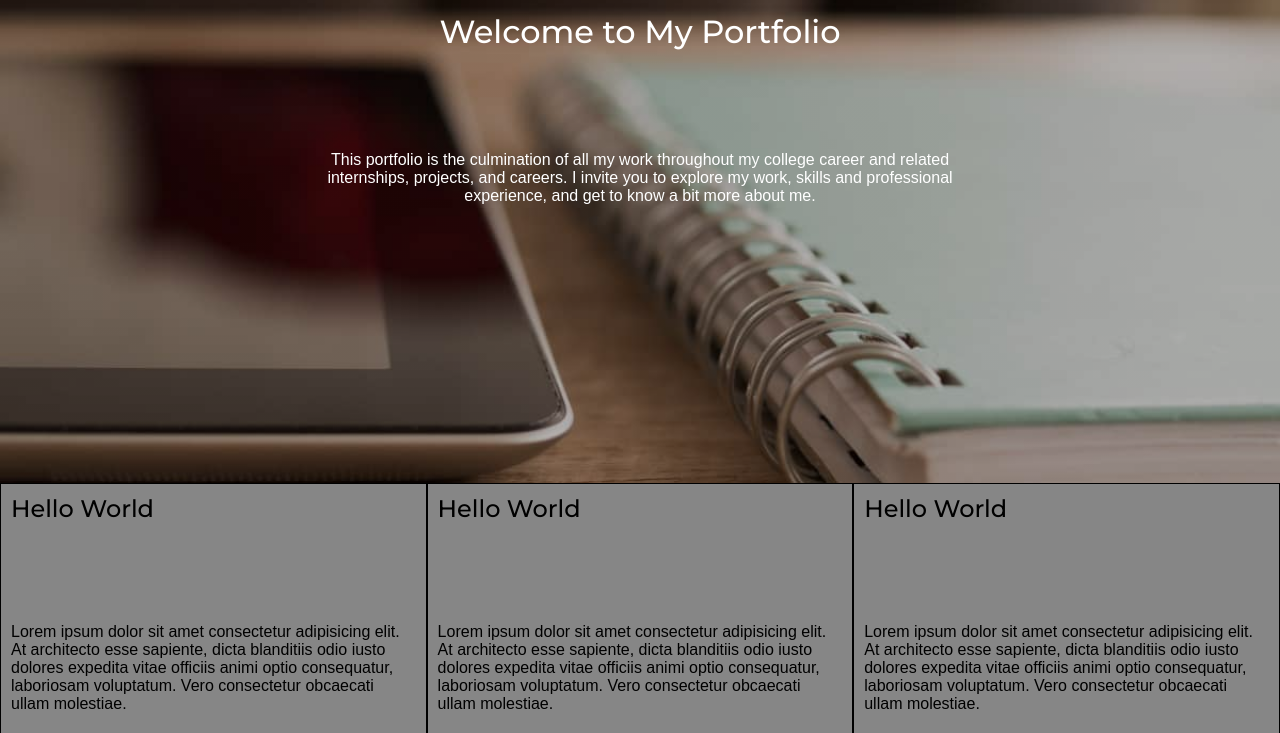
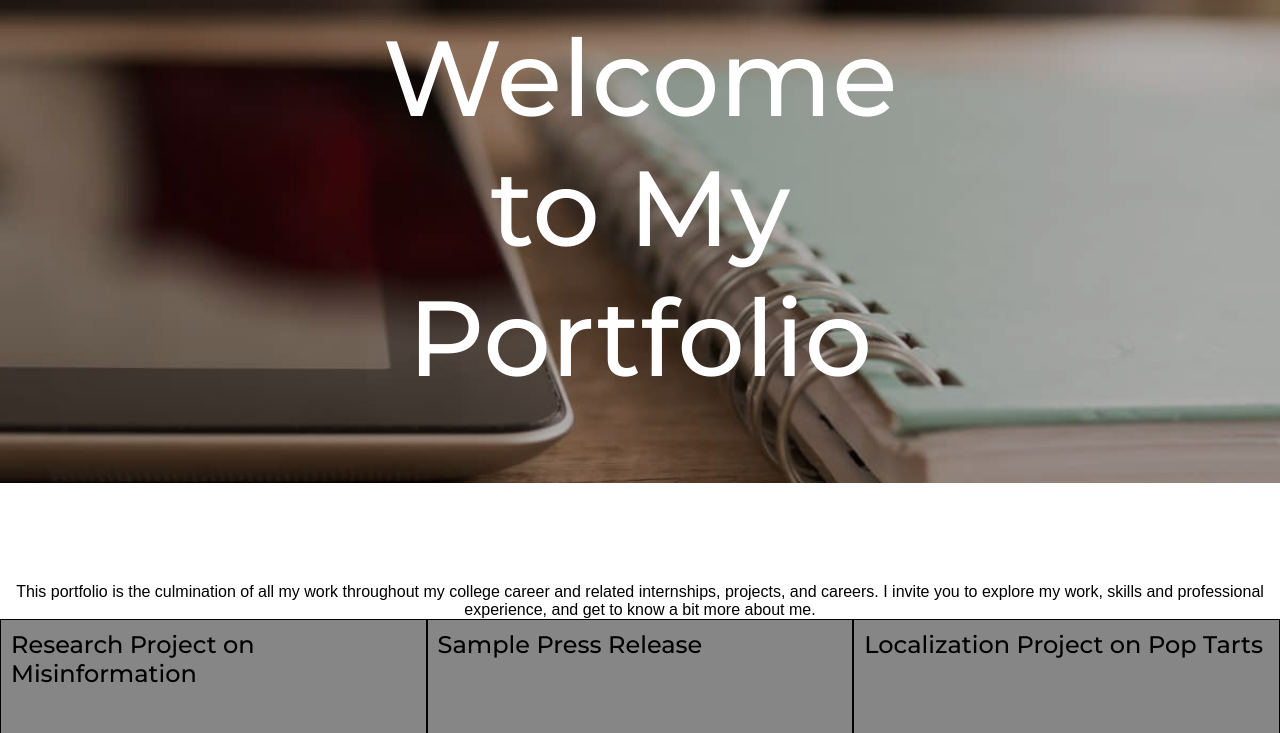
Before and after one commit to arolette830/Final-Project-W4B, a plain HTML site: page index.html in a window 1280 px wide. Shown: the part 67-800 px from the top of the page. Drawn offline with Linux system fonts and the light colour scheme; a web font is replaced by a local one.

Commit message:
Main Page 80%

```diff
--- a/css/style.css
+++ b/css/style.css
@@ -3,6 +3,21 @@
     padding: 0;
     box-sizing: border-box;
 }
+
+h1 {
+    font-family: 'Montserrat', sans-serif;
+    font-weight: 300;
+}
+
+p {
+    font-family: 'Hind Guntur', sans-serif;
+    padding-top: 100px;
+}
+
+nav {
+    font-family: 'Montserrat', sans-serif;
+}
+
 /* This is the start of my navigation */
 nav{
     width: 100%;
@@ -54,15 +69,29 @@ main{
 }
 
 .hero-text {
-color: rgb(255, 255, 255);
-top: 25%;
+color: #ffffff;
+top: 45%;
 left: 50%;
 position: absolute;
 transform: translate(-50%, -50%);
 text-align: center;
+font-weight: bolder;
+font-size: 40pt;
+}
+
+.hero-paragraph {
+    color: #000000;
+    text-align: center;
+    left: 2px;
+    bottom: 50px;
 }
 
 /* This is the end of my hero section*/
+
+.infobox {
+    text-align: center;
+    position: relative;
+}
 
 .column {
     float: left;
@@ -70,13 +99,26 @@ text-align: center;
     height: 400px;
     padding: 10px;
     background-color: rgb(134, 134, 134);
-    border: 1px solid black;
+    border: 0.01px solid black;
   }
 
-  .columntext {
+  .columntext1 {
+    margin-bottom: 70px;
+  }
+
+  .columntext2 {
+    margin-bottom: 40px;
+  }
+
+  .columntext3 {
+    margin-bottom: 40px;
+  }
+
+
+  /* .columntext {
     margin-bottom: 70px;
 
-  }
+  } */
 
   /* .column p {
     margin-bottom: 70px;
@@ -84,29 +126,6 @@ text-align: center;
   } */
 
   /* Clear floats after the columns */
-h1 {
-    font-family: 'Montserrat', sans-serif;
-    font-weight: 300;
-}
-
-p {
-    font-family: 'Hind Guntur', sans-serif;
-    padding-top: 100px;
-}
-
-nav {
-    font-family: 'Montserrat', sans-serif;
-}
-
-.fa-linkedin {
-    float: left;
-    color: #0072b1;
-}
-
-.fa-twitter-square {
-    float: left;
-    color: #1DA1F2;
-}
 
 /* .row::after {
     content: "© Alexander Rolette 2022";
@@ -121,6 +140,16 @@ nav {
     float: both;
 }
 
+.fa-linkedin {
+    float: left;
+    color: #0072b1;
+}
+
+.fa-twitter-square {
+    float: left;
+    color: #1DA1F2;
+}
+
 .credits {
     float: right;
     padding-right: 7px;
--- a/index.html
+++ b/index.html
@@ -28,30 +28,35 @@
     <main>
         <div class="hero-text">
             <h1>Welcome to My Portfolio</h1>
-            <p>This portfolio is the culmination of all my work throughout my college career and related internships, projects, and careers. I invite you to explore my work, skills and professional experience, and get to know a bit more about me.</p>
+        </div>
        </div>
     </main>
     <!-- This is the end of my hero section -->
+    <section class="infobox">
+        <div class="hero-paragraph">
+            <p>This portfolio is the culmination of all my work throughout my college career and related internships, projects, and careers. I invite you to explore my work, skills and professional experience, and get to know a bit more about me.</p>
+        </div>
+    </section>
     <section class="row">
         <div class="column">
-            <h1>Hello World</h1>
-            <p class="columntext">Lorem ipsum dolor sit amet consectetur adipisicing elit. At architecto esse sapiente, dicta blanditiis odio iusto dolores expedita vitae officiis animi optio consequatur, laboriosam voluptatum. Vero consectetur obcaecati ullam molestiae.</p>
+            <h1>Research Project on Misinformation</h1>
+            <p class="columntext1">Written in my first semester in the Writing and Rhetoric Major, this document created a sample research proposal on what would later become known as "fake news" and "alternative facts". It goes in depth into the methods of research I would choose going into a large scale project.</p>
 
-            <a href="/files/Alexander Rolette Resume.docx" download>
+            <a href="/files/Alexander Rolette M5.pdf" download>
                 <div>Click to Download</div> </a>
         </div>
         <div class="column">
-            <h1>Hello World</h1>
-            <p class="columntext">Lorem ipsum dolor sit amet consectetur adipisicing elit. At architecto esse sapiente, dicta blanditiis odio iusto dolores expedita vitae officiis animi optio consequatur, laboriosam voluptatum. Vero consectetur obcaecati ullam molestiae.</p>
+            <h1>Sample Press Release</h1>
+            <p class="columntext2">Written for my Integrated Marketing Communications class, this press release was very much the beginning of my interest in advertising and public relations as a form of communication. The writing of a press release extremely precise and differs from many other forms of promotion, as it is very much directed to one, formal audience.</p>
 
-            <a href="/files/Alexander Rolette Resume.docx" download>
+            <a href="/files/Alexander Rolette PRESS RELEASE.pdf" download>
                 <div>Click to Download</div> </a>
         </div>
         <div class="column">
-            <h1>Hello World</h1>
-            <p class="columntext">Lorem ipsum dolor sit amet consectetur adipisicing elit. At architecto esse sapiente, dicta blanditiis odio iusto dolores expedita vitae officiis animi optio consequatur, laboriosam voluptatum. Vero consectetur obcaecati ullam molestiae.</p>
+            <h1>Localization Project on Pop Tarts</h1>
+            <p class="columntext3">This International Marketing project focused a lot on my desire to work in international markets, as well as collaboration. While I suggested many of the ideas that my group ended up using for the final project, my role was focusing on analyzing the product and promotion strategies we could employ in the finished presentation.</p>
 
-            <a href="/files/Alexander Rolette Resume.docx" download>
+            <a href="/files/Pop Tarts Presentation.pdf" download>
                 <div>Click to Download</div>
             </a>
 
```
Also changed, not shown: 4 other files.
